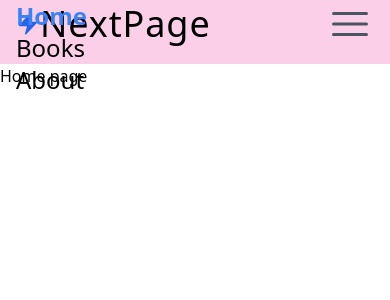
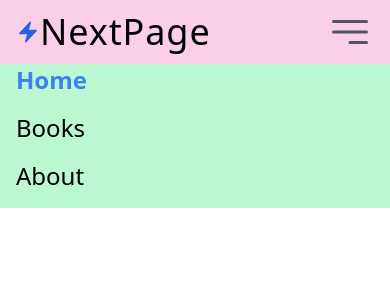
Before and after one commit to hasankarim18/nextPage, a React (Vite) app: page / in a window 390 px wide. Both pictures are taken after a click on the button 350 px from the left and 24 px from the top of the page. Shown: the top 300 px of the page. Built offline with nearby package versions, Linux system fonts and the light colour scheme.

Commit message:
responsive header menu

```diff
--- /dev/null
+++ b/src/components/Header.css
@@ -0,0 +1,26 @@
+.main_nav{
+
+    transition-duration: 0.9s;
+    z-index: 20;
+}
+
+.nav_open{
+    top:4rem;
+    background-color: black;
+    color:white;
+    width: 100%;
+    left:0;
+    padding-bottom: 20px;
+    z-index: 10;
+
+}
+
+.nav_close{
+    top:-104rem;
+    background-color: black;
+    color:white;
+    width: 100%;
+    left:0;
+    padding-bottom: 20px;
+    z-index: -10;
+}
--- a/src/components/Header.jsx
+++ b/src/components/Header.jsx
@@ -1,16 +1,20 @@
 import React, { useState } from 'react';
 import { NavLink, Link } from 'react-router-dom';
-import {BoltIcon ,Bars3Icon} from "@heroicons/react/24/solid";
+import {BoltIcon ,Bars3Icon, Bars3BottomRightIcon } from "@heroicons/react/24/solid";
+import './Header.css'
 
 const Header = () => {
     const [isMenuOpen, setIsMenuOpen] = useState(false)
 
-
+    const handleMenu = ()=> {
+      setIsMenuOpen(prev => !prev)
+    }
 
     return (
-      <div className=" h-16 bg-pink-200">
-        <div className="md:container relative pl-4 pr-4 md:p-0 mx-auto flex justify-between items-center">
-          <h1 className="text-4xl">
+      <>
+        <div className="relative z-40 h-16 flex items-center bg-pink-200">
+          <div className="md:container w-full  pl-4 pr-4 md:p-0 mx-auto flex justify-between items-center">
+            <div className="text-4xl">
               <div className="flex justify-center items-center  ">
                 <span className=" text-blue-600 ">
                   <BoltIcon className="h-6 w-6" />
@@ -20,11 +24,9 @@ const Header = () => {
                   NextPage
                 </Link>
               </div>
-          </h1>
-          <button className="md:hidden">
-            <Bars3Icon className="h-12 w-12 text-gray-600 cursor-pointer" />
-          </button>
-          <nav className={` md:relative absolute top-0`}>
+            </div>
+
+            <nav className={`md:relative  pl-4 md:pl-0 hidden md:block   `}>
               <ul type="none" className="md:flex gap-4 text-2xl">
                 <li>
                   <NavLink
@@ -67,9 +69,84 @@ const Header = () => {
                 </li>
               </ul>
             </nav>
+            {/* mobile menu button */}
+            {isMenuOpen ? (
+              <button onClick={handleMenu} className="md:hidden">
+                <Bars3BottomRightIcon className="h-12 w-12 text-gray-600 cursor-pointer duration-150" />
+              </button>
+            ) : (
+              <button onClick={handleMenu} className="md:hidden">
+                <Bars3Icon className="h-12 w-12 text-gray-600 cursor-pointer duration-150" />
+              </button>
+            )}
+
+            {/* mobile menu button */}
           </div>
         </div>
+        {/* mobile menu */}
+        <MobileMenu isMenuOpen={isMenuOpen} />
+      </>
     );
 };
 
 export default Header;
+
+
+
+const MobileMenu = ({ isMenuOpen }) => {
+  return (
+    <div className="relative">
+      <nav
+        className={`absolute duration-300  md:hidden  pl-4 md:pl-0 block mobile menu
+            ${
+              isMenuOpen
+                ? "top-0 left-0 w-full z-20 bg-green-200 pb-4"
+                : "-top-96 w-full -z-20 bg-green-200 left-0"
+            }
+            `}
+      >
+        <ul type="none" className="flex flex-col gap-4 text-2xl opacity-1">
+          <li>
+            <NavLink
+              className={({ isActive }) =>
+                isActive
+                  ? "text-blue-500 hover:text-blue-500 font-semibold"
+                  : "hover:text-blue-500"
+              }
+              to="/"
+            >
+              {" "}
+              Home{" "}
+            </NavLink>
+          </li>
+          <li>
+            <NavLink
+              className={({ isActive }) =>
+                isActive
+                  ? "text-blue-500 hover:text-blue-500 font-semibold"
+                  : "hover:text-blue-500"
+              }
+              to="/books"
+            >
+              {" "}
+              Books{" "}
+            </NavLink>
+          </li>
+          <li>
+            <NavLink
+              className={({ isActive }) =>
+                isActive
+                  ? "text-blue-500 hover:text-blue-500 font-semibold"
+                  : "hover:text-blue-500"
+              }
+              to="/about"
+            >
+              {" "}
+              About{" "}
+            </NavLink>
+          </li>
+        </ul>
+      </nav>
+    </div>
+  );
+};
```
Lines whose indentation alone changed are shown as unchanged.
